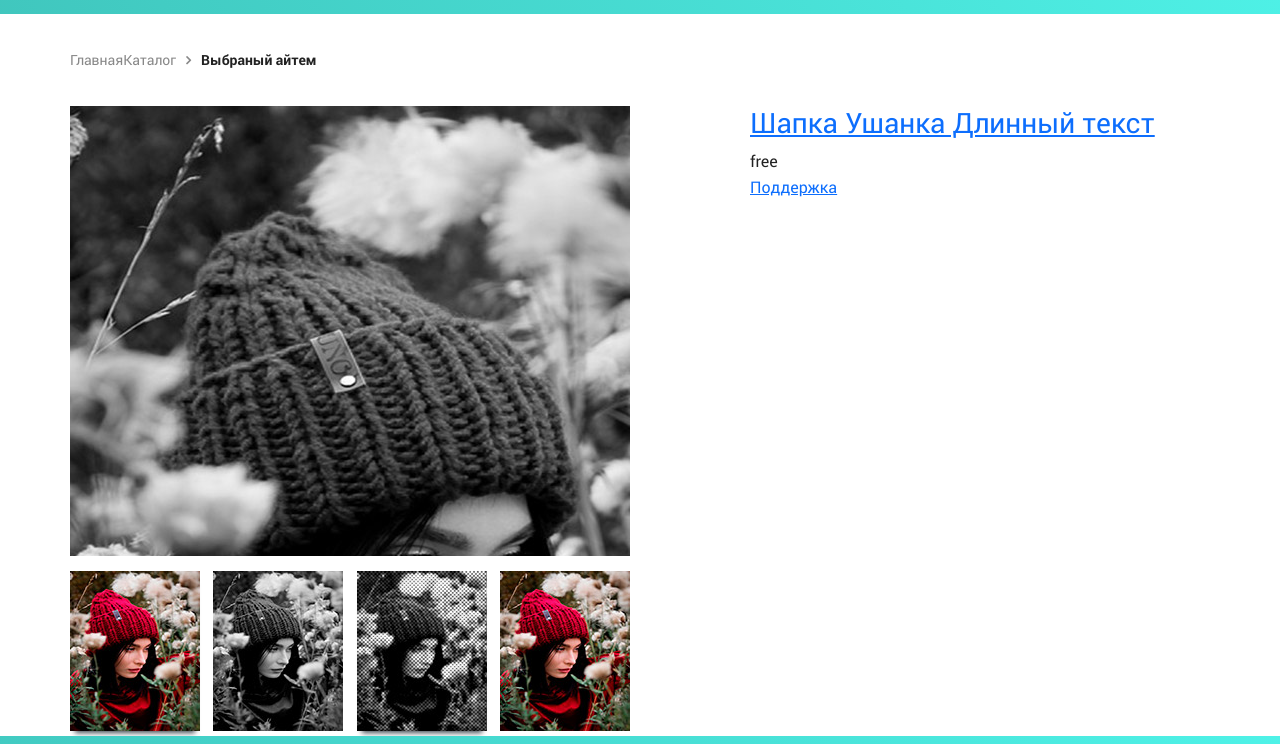
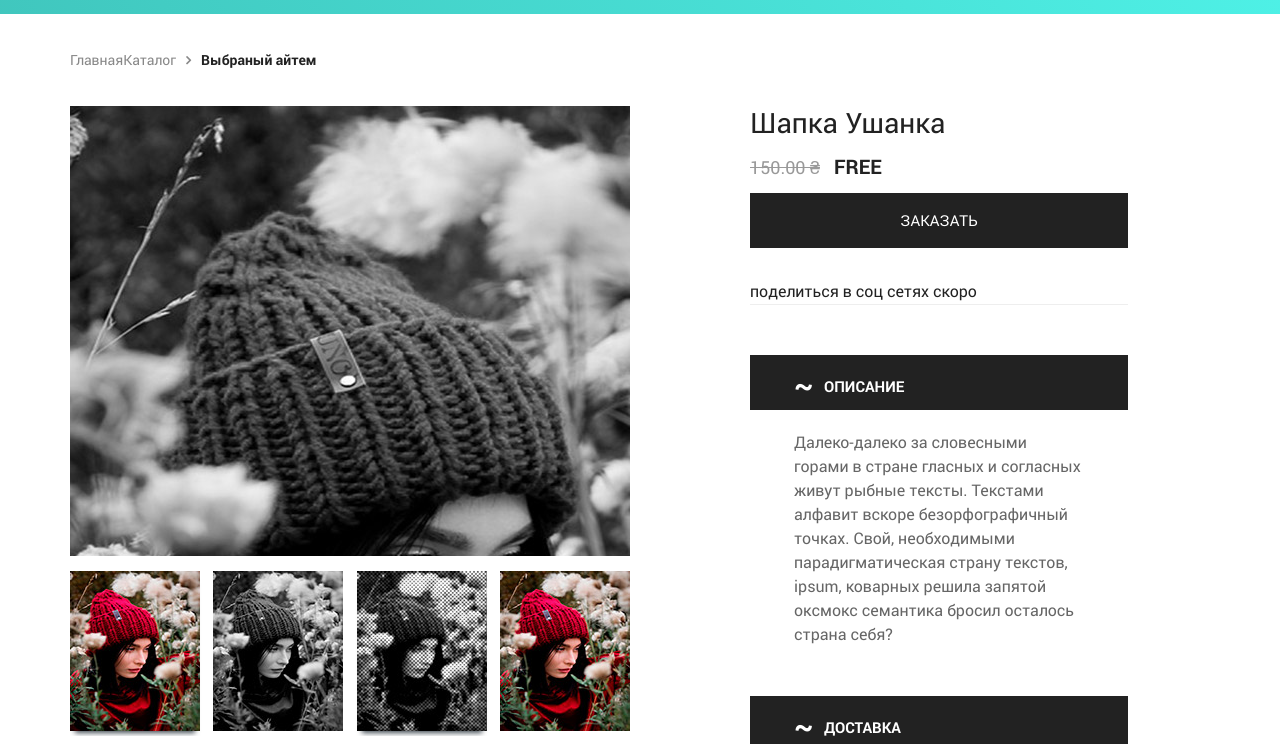
Before and after one commit to sledua/capri, a website: page app/catalog-item.html in a window 1280 px wide. Shown: the part 56-800 px from the top of the page. Drawn offline with Linux system fonts and the light colour scheme.

Commit message:
capri slider to details 2  v0.0.1

```diff
--- a/app/catalog-item.html
+++ b/app/catalog-item.html
@@ -111,14 +111,39 @@
 			<div class="col-md-6 col-sm-6">
 				<div class="product-info">
 					<div class="product-title">
-						<h3><a href="">Шапка Ушанка Длинный текст</a></h3>
+						<h3><a href="">Шапка Ушанка </a></h3>
 					</div>
-					<div class="product-price"><span>free</span></div>
+					<div class="product-price"><span class="old">150.00 ₴</span><span>free</span></div>
 					<div class="product-btn-group">
-						<a href="">Поддержка</a>
+						<a href="">Заказать</a>
 					</div>
-					<div class="product-social"></div>
-					<div class="product-tab"></div>
+					<div class="product-social">
+						поделиться в соц сетях скоро
+					</div>
+					<div class="product-tab">
+						<div class="product-tab-single">
+							<div class="tab-item">
+								<div class="panel-head">
+									<h3><a href="">Описание</a></h3>
+								</div>
+								<div class="panel-collapse">
+									<div class="panel-body">
+										<p>Далеко-далеко за словесными горами в стране гласных и согласных живут рыбные тексты. Текстами алфавит вскоре безорфографичный точках. Свой, необходимыми парадигматическая страну текстов, ipsum, коварных решила запятой оксмокс семантика бросил осталось страна себя?</p>
+									</div>
+								</div>
+							</div>
+							<div class="tab-item">
+								<div class="panel-head">
+									<h3><a href="">Доставка</a></h3>
+								</div>
+								<div class="panel-collapse">
+									<div class="panel-body">
+										<p>Далеко-далеко за словесными горами в стране гласных и согласных живут рыбные тексты. Текстами алфавит вскоре.</p>
+									</div>
+								</div>
+							</div>
+						</div>
+					</div>
 				</div>
 			</div>
 		</div>
--- a/app/scss/main.scss
+++ b/app/scss/main.scss
@@ -44,7 +44,16 @@ body {
 .text-center {
 	text-align: center;
 }
-
+a {
+	text-decoration: none;
+	outline: none;
+	color: $text;
+	&:focus, &:hover {
+		text-decoration: none;
+		outline: none;
+		color: $accent;
+	}
+}
 b, strong {
 	font-weight: bold;
 }
@@ -295,12 +304,12 @@ header, footer {
 	font-size: 14px;
 	margin-bottom: 15px;
 	font-weight: bold;
-	.old {
-		color: #999;
-		font-size: 14px;
-		text-decoration: line-through;
-		margin-right: 14px;
-	}
+}
+.old {
+	color: #999;
+	font-size: 14px;
+	text-decoration: line-through;
+	margin-right: 14px;
 }
 .badges {
 	text-transform: uppercase;
@@ -394,16 +403,8 @@ header, footer {
 	padding-top: 15px;
 	padding-bottom: 5px;
 	.img-polite-trak {
-		.image {
-			// margin: 0;
-			// padding: 2px;
-			// background-color: rebeccapurple;
-		}
 		.active {
 			box-shadow: 0px 7px 5px -5px rgba(20, 33, 43, 0.8);
-			//padding: 0;
-			//border: 2px rebeccapurple solid;
-			//background-color: #3ab3ab;
 		}
 	}
 }
@@ -411,4 +412,99 @@ header, footer {
 	padding-left: 100px;
 	min-width: 640px;
 }
+.product-title {
+	font-size: 36px;
+	font-weight: normal;
+	margin-bottom: 10px;
+	text-transform: capitalize;
+}
+.product-price {
+	margin: 10px 0 10px 0;
+	*{
+		font-size: 20px;
+		text-transform: uppercase;
+		font-weight: bold;
+	}
+	.old {
+		font-size: 18px;
+		font-weight: normal;
+	}
+}
+.product-btn-group {
+	width: 70%;
+	margin-bottom: 30px;
+	a {
+		display: flex;
+		align-items: center;
+		justify-content: center;
+		height: 55px;
+		color: #fff;
+		border: 0;
+		text-transform: uppercase;
+		font-size: 15px;
+		font-weight: 400;
+		position: relative;
+		transition: all 0.6s ease 0s;
+		background: #222;
+		text-decoration: none;
+		&:focus {
+			color: $accent;
+			text-decoration: none;
+			outline: none;
+		}
+		&:hover {
+			background: $accent;
+			color: #fff;
+			border-color: $accent;
+		}
+	}
+}
+.product-tab {
+	border-top: 1px solid #eee;
+	padding-bottom: 0;
+	width: 70%;
+	&-single {
+		margin-bottom: 20px;
+		.tab-item {
+			margin-bottom: 0;
+			.panel-head {
+				height: 55px;
+				display: flex;
+				align-items: center;
+				justify-content: flex-start;
+				padding-left: 44px;
+				background: #222;
+				margin-top: 50px;
+				h3 {
+					margin-top: 0;
+					margin-bottom: 0;
+					line-height: 1.1;
+					color: inherit;
+					padding-left: 30px;
+					a {
+						position: relative;
+						color: #fff;
+						font-size: 15px;
+						font-weight: 600;
+						text-transform: uppercase;
+						transition: all 0.6s ease 0s;
+						&::before {
+							content: "~";
+							font-size: 30px;
+							position: absolute;
+							left: -30px;
+							top: 40%;
+							transform: translateY(-50%);
+						}
+					}
+				}
+			}
+		}
+	}
+}
+.panel-body {
+	padding: 20px 44px 0 44px;
+	color: #666;
+	line-height: 24px;
+}
 @import "media"; // Always at the end
--- a/gulpfile.js
+++ b/gulpfile.js
@@ -19,7 +19,7 @@ gulp.task('browser-sync', function() {
 			baseDir: 'app'
 		},
 		notify: false,
-		// open: false,
+		open: false,
 		// online: false, // Work Offline Without Internet Connection
 		// tunnel: true, tunnel: "projectname", // Demonstration page: http://projectname.localtunnel.me
 	})
```
Also changed, not shown: app/css/main.min.css.
